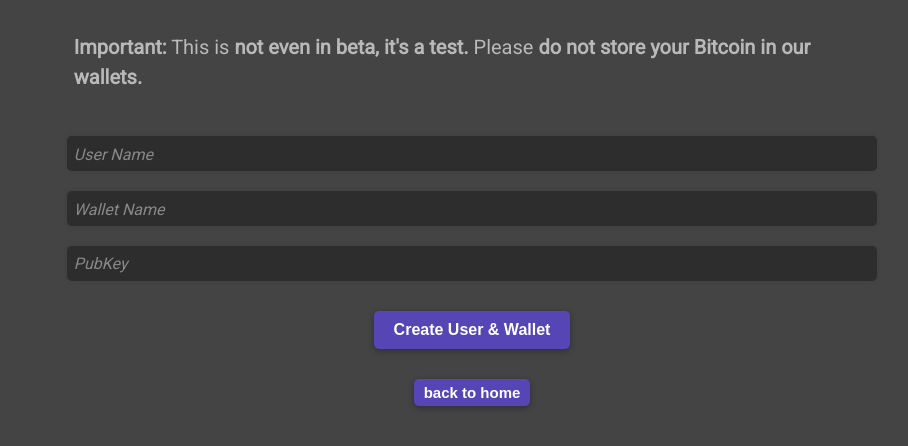
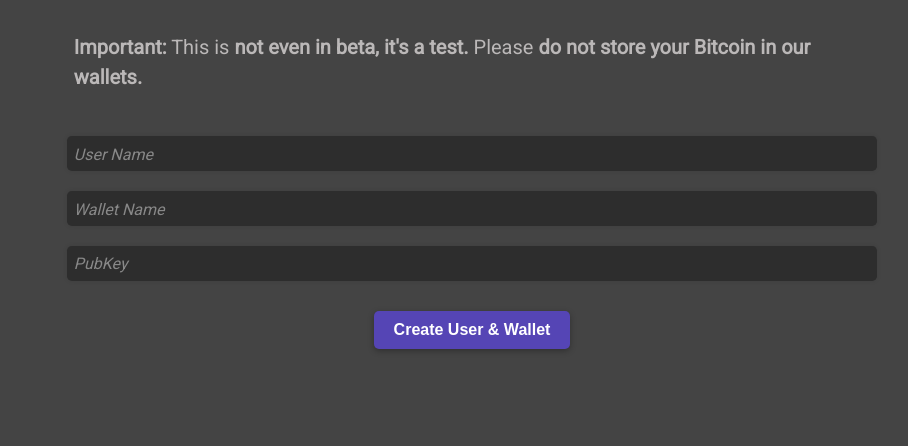
Before and after one commit to iefanx/zapit-signup, a website: page public/index.html in a window 1280 px wide. Shown: the part 62-508 px from the top of the page, without its empty margins (168-1076 px from the left). Drawn offline with Linux system fonts and the light colour scheme.

Commit message:
Update index.html

```diff
--- a/public/index.html
+++ b/public/index.html
@@ -30,7 +30,7 @@
 
 			<div id="result-text"></div>
 		</div>
-	    <button class="hbutton" onclick="window.location.href='https://www.zapit.live'" target="_blank">back to home</button>
+
     </div>
 
 
```
